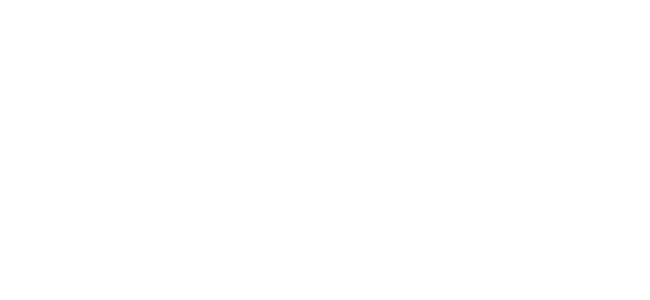
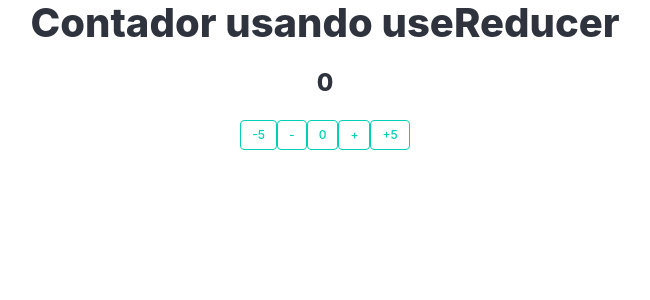
Before and after one commit to SoriaJP/contextproject, a React (Vite) app: page / in a window 1280 px wide. Shown: the top 300 px of the page, without its empty margins (315-965 px from the left). Built offline with nearby package versions, Linux system fonts and the light colour scheme.

Commit message:
useReducer actualizado

```diff
--- /dev/null
+++ b/src/actions/contadorActions.js
@@ -0,0 +1,9 @@
+const TYPES = {
+    INCREMENT:"INCREMENT",
+    DECREMENT:"DECREMENT",
+    INCREMENT5:"INCREMENT5",
+    DECREMENT5:"DECREMENT5",
+    RESTART:"RESTART"
+}
+
+export default TYPES;
--- a/src/components/Contador.jsx
+++ b/src/components/Contador.jsx
@@ -1,33 +1,22 @@
-import { useReducer, useState } from "react";
-
-const intialState = {contador: 0};
-
-const TYPES = {
-    INCREMENT:"INCREMENT",
-    DECREMENT:"DECREMENT",
-    INCREMENT5:"INCREMENT5",
-    DECREMENT5:"DECREMENT5",
-    RESTART:"RESTART"
-}
-
-function reducer(state,action){
-    switch(action.type){
-        case TYPES.INCREMENT:
-           return({contador: state.contador + 1});
-        case TYPES.DECREMENT:
-            return({contador: state.contador - 1});
-        case TYPES.DECREMENT5:
-            return({contador: state.contador + 5});
-        case TYPES.INCREMENT5:
-            return({contador: state.contador - 5});
-        case TYPES.RESTART:
-            return(intialState);
-        default:
-            return state;
-    }
-}
+import { useReducer} from "react";
+import { contadorIntialState, contadorReducer } from "../reducer/contadorReducer";
+import TYPES from "../actions/contadorActions";
 
 export default function Contador(){
 
-    const [state, dispatch] = useReducer(reducer,intialState)
+    const [state, dispatch] = useReducer(contadorReducer,contadorIntialState)
+
+    return(
+        <div className="block" style={{textAlign: "center"}}>
+            <p className="title is-2">Contador usando useReducer </p>
+            <p className="title is-4">{state.contador}</p>
+            <div className="block">
+                <button className="button is-primary is-outlined is-small" onClick={() => dispatch({type:TYPES.DECREMENT5, payload:5})}>-5</button>
+                <button className="button is-primary is-outlined is-small" onClick={() => dispatch({type:TYPES.DECREMENT})}>-</button>
+                <button className="button is-primary is-outlined is-small" onClick={() => dispatch({type:TYPES.RESTART})}>0</button>
+                <button className="button is-primary is-outlined is-small" onClick={()=>dispatch({type:TYPES.INCREMENT})}>+</button>
+                <button className="button is-primary is-outlined is-small" onClick={() => dispatch({type:TYPES.INCREMENT5, payload:50})}>+5</button>
+            </div>
+        </div>
+    );
 }
--- /dev/null
+++ b/src/reducer/contadorReducer.js
@@ -0,0 +1,20 @@
+import TYPES from '../actions/contadorActions.js';
+
+export const contadorIntialState = {contador: 0};
+
+export function contadorReducer(state,action){
+    switch(action.type){
+        case TYPES.INCREMENT:
+           return({contador: state.contador + 1});
+        case TYPES.DECREMENT:
+            return({contador: state.contador - 1});
+        case TYPES.DECREMENT5:
+            return({contador: state.contador - action.payload});
+        case TYPES.INCREMENT5:
+            return({contador: state.contador + action.payload});
+        case TYPES.RESTART:
+            return(contadorIntialState);
+        default:
+            return state;
+    }
+}
```
